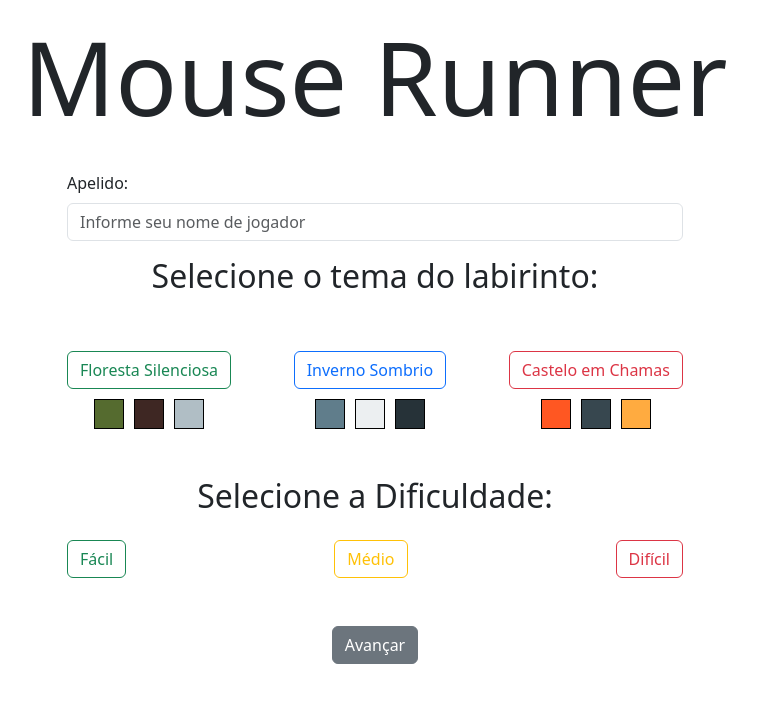
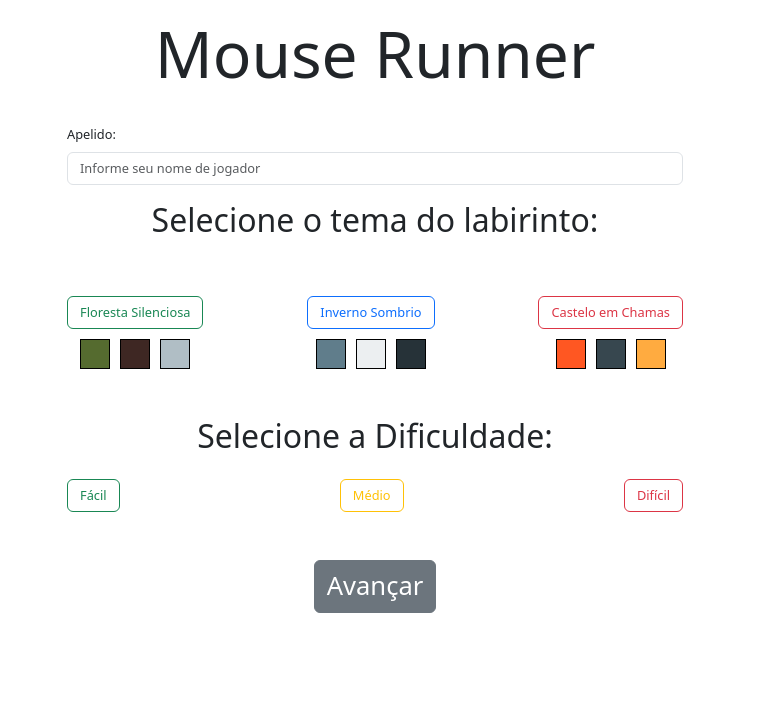
Before and after one commit to Eric-FP/Jogo-Mouse-Runner, a plain HTML site: page TrabalhoGame/index.html in a window 1280 px wide. Shown: the whole page, without its empty margins (265-1022 px from the left). Drawn offline with nearby package versions, Linux system fonts and the light colour scheme.

Commit message:
Update estilo.css

```diff
--- a/TrabalhoGame/estilo.css
+++ b/TrabalhoGame/estilo.css
@@ -1,7 +1,25 @@
 .titulo {
-    font-size: 8vw;
+    font-size: 5vw;
 }
 
-body {
-    cursor: url('https://www.google.com/url?sa=i&url=https%3A%2F%2Fwww.cleanpng.com%2Ffree%2Fmouse-pointer.html&psig=AOvVaw2ypeffsAcRzMyqvG1fLvVM&ust=1732677362081000&source=images&cd=vfe&opi=89978449&ved=0CBQQjRxqFwoTCKDXgq2E-YkDFQAAAAAdAAAAABAE'), auto;
+.tamanho-maior {
+    font-size: 1vw;
 }
+
+.apelido {
+    font-size: 1vw;
+}
+
+.avancar {
+    font-size: 2vw;
+}
+
+body{
+    height: 90%;
+}
+
+.conteudo{
+    height: 100vh;
+}
+
+/* Tela de Transição*/
```
